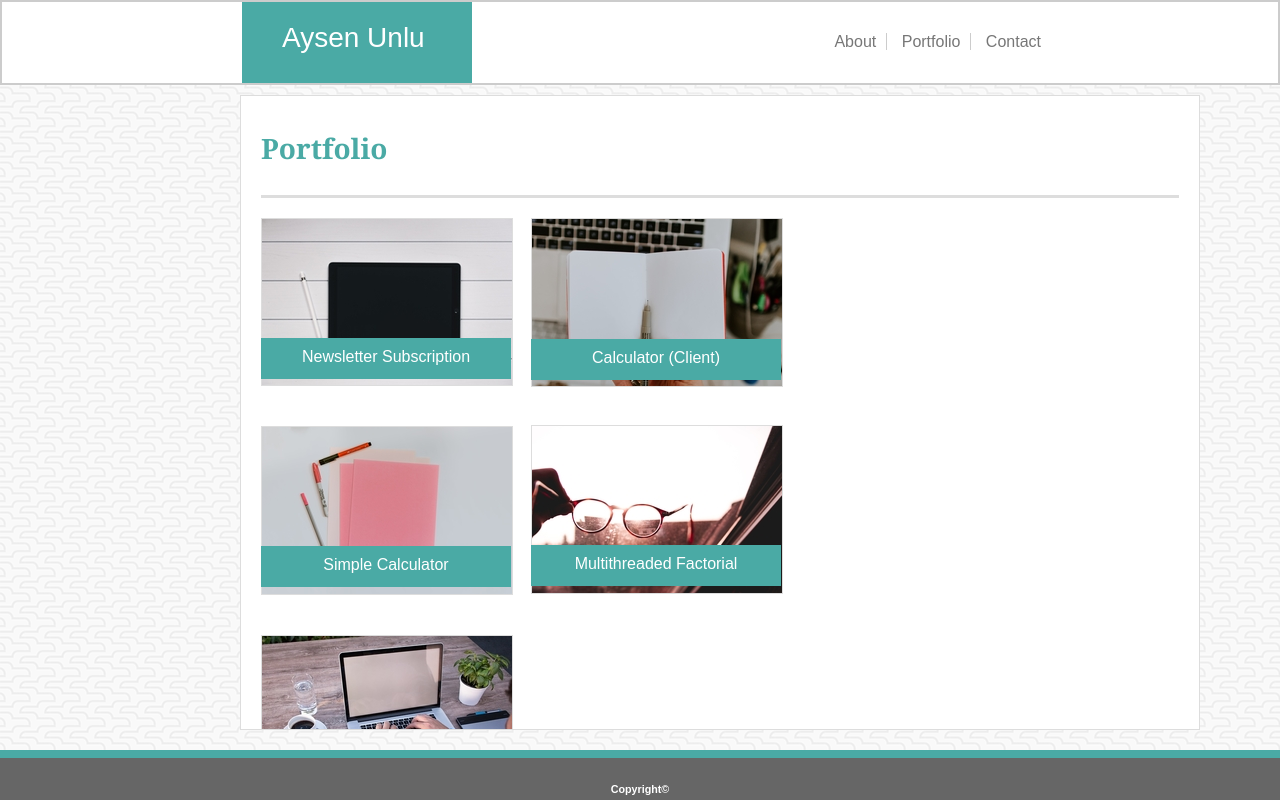
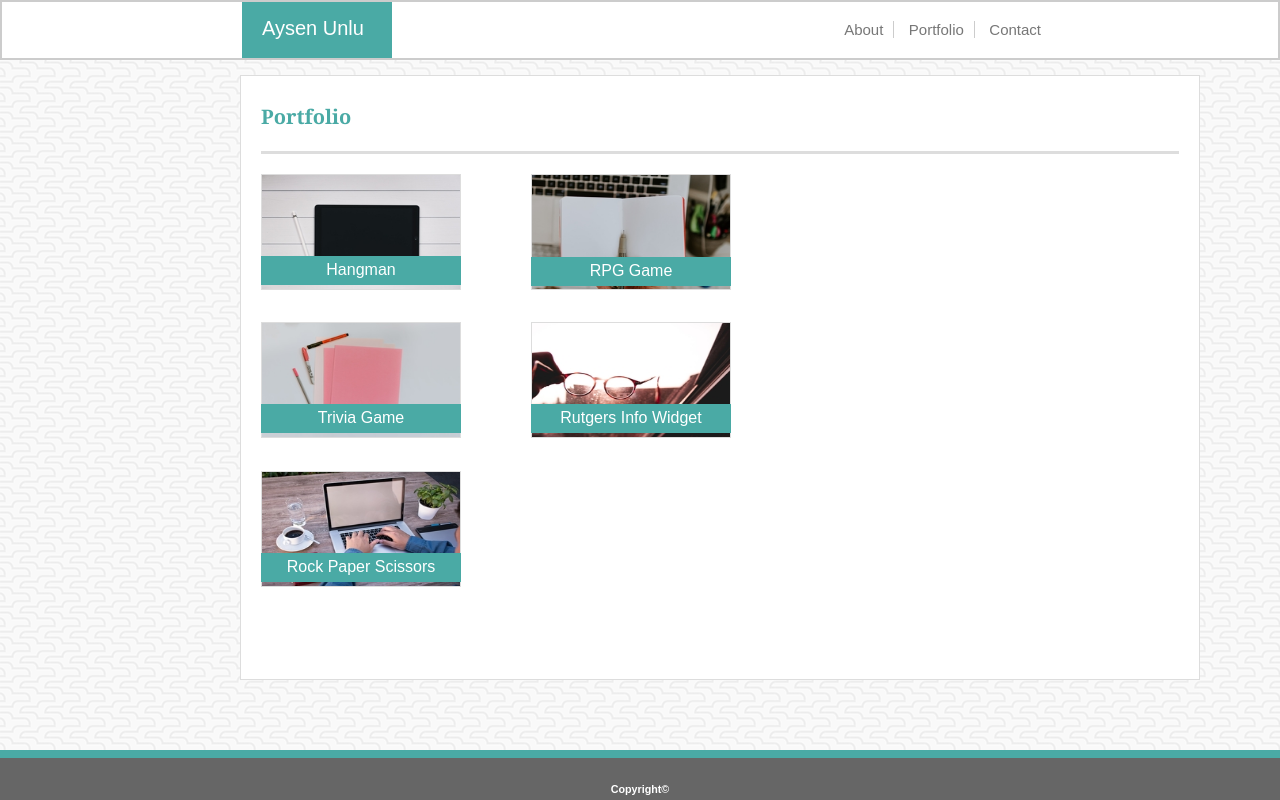
Before and after one commit to AysenUnlu/Portfolio, a plain HTML site: page portfolio.html in a window 1280 px wide. Drawn offline with Linux system fonts and the light colour scheme.

Commit message:
Text area is corrected in contact.html, image layout is corrected in Portfolio.html, command lines are added to the css file and the html files are validated

```diff
--- a/assets/css/style.css
+++ b/assets/css/style.css
@@ -8,13 +8,14 @@ body{
     color:#777777;
 
 }
+/**Styles related to header which contains the name logo and the menu items**/
 header{
     position:relative;
     background-color:#ffffff;
     border:2px solid #cccccc;
     overflow:auto;
     margin-bottom:0;
-    height:85px;
+    height:60px;
     z-index:1;
 
 }
@@ -22,7 +23,7 @@ h2,h3{
     color:#4aaaa5;
     font-family:"Georgia", Times, "Time New Roman", serif;
     padding:10px 5px 5px 20px;
-    font-size:28px;
+    font-size:20px;
 
 }
 hr{
@@ -34,18 +35,7 @@ hr{
     margin-right:20px;
     margin-bottom:15px;
 }
-section{
-    position:absolute;
-    top:150px;
-    bottom:15px;
-    left:240px;
-    clear:both;
-    width:960px;
-    background-color:#ffffff;
-    border:1px solid #dddddd;
-    overflow:auto;
 
-}
 a{
     text-decoration:none;
     color:#777777;
@@ -55,7 +45,7 @@ ul{
     position:absolute;
     right:227px;
     float:right;
-    padding-top:15px;
+    padding-top:3px;
 }
 li{
     list-style-type:none;
@@ -63,19 +53,39 @@ li{
     border-right: 1px solid #cccccc;
     padding-right:10px;
     padding-left:10px;
+    font-size:15px;
 }
+/*Last child which is the 'Contact' won't have a right border*/
 li:last-child{
     border-right:none;
+}
+/*Styles related to Main Content*/
+section{
+    position:absolute;
+    top:130px;
+    bottom:45px;
+    left:240px;
+    clear:both;
+    width:960px;
+    background-color:#ffffff;
+    border:1px solid #dddddd;
+    overflow:auto;
 }
 p{
     padding-left:20px;
     padding-right:20px;
     line-height:2em;
 }
+/*First paragraph floats around the image*/
 #paragraph_1{
     float:left;
     width:75%;
 }
+/*Next paragraph does not float from what's seen in  the example screen shot*/
+#paragraph_2{
+    clear:both;
+}
+/*Footer is fixed, not moving when you scroll*/
 footer{
     position:fixed;
     bottom:0;
@@ -87,6 +97,7 @@ footer{
     background-color:#666666;
     border-top:8px solid #4aaaa5;
 }
+/*wrapper is the background with a fancy wall paper*/
 .wrapper{
     position:absolute;
     height:100%;
@@ -97,25 +108,28 @@ footer{
     margin:0 auto;
     z-index:0;
 }
+/*Logo is the name in the header*/
 #logo{
     position:absolute;
     left:240px;
     top:0;
     background-color:#4aaaa5;
     color:#ffffff;
-    width:230px;
-    height:100px;
-    padding:20px 40px 20px 40px;
+    width:150px;
+    height:60px;
+    padding:15px 20px 10px 20px;
     margin:0 auto 0 auto;
-    font-size:28px;
+    font-size:20px;
 }
+/*styles related to image*/
 #myphoto{
     float:left;
     width:25%;
     height:240px;
     padding:20px;
 }
-
+/*This part contains the styles related to Contact page*/
+/*User input class selector specifies the styles which are common across the elements of the form  */
 .UserInput{
     margin-left:20px;
     margin-right:20px;
@@ -123,26 +137,38 @@ footer{
     margin-bottom:15px;
     width:920px;
     height:25px;
+    font-size:15px;
+    color:#777777;
 }
+/*message is the text area. It's height is longer than the text fields and color of its
+  border is adjusted*/
 #message{
-    height:150px;
+    height:250px;
+    border:1px solid #dddddd;
 }
+/*styles related to submit button*/
 #button{
+    position:relative;
+    bottom:10px;
     background-color:#4aaaa5;
-    width:70px;
+    width:90px;
     height:30px;
     color:#eeeeee;
-    margin-top:1px;
+    font-size:15px;
 }
+/*This section is related to the styles at the portfolio page
+  placeholder is the container that contains image and its header. It's common across same type of containers*/
 .placeholder{
     position:relative;
-    width:250px;
-    height:166px;
+    width:200px;
+    height:116px;
     margin-left:20px;
     margin-bottom:20px;
     margin-top:20px;
 
+
 }
+/*Image header class selector contains all the common styles across headers of the image placeholders*/
 .imageHeader{
     position:absolute;
     background-color:#4aaaa5;
@@ -150,9 +176,10 @@ footer{
     width:100%;
     text-align:center;
     height:25%;
-    padding-top:10px;
-    bottom:0;
+    padding-top:5px;
+
 }
+/*When it comes to positioning all the image headers have different position values. But they'll rest at the bottom relative to images and There's a 5 or 4 px gap on the bottom*/
 #img1Header{
     position:absolute;
     bottom:5px;
@@ -160,20 +187,6 @@ footer{
 #img2Header{
     position:absolute;
     bottom:4px;
-}
-
-#img2{
-    position:relative;
-    left:270px;
-    bottom:186px;
-
-}
-#img3{
-    position:relative;
-   /* left:540px;
-    bottom:372px;*/
-    top:45px;
-
 }
 #img3Header{
     position:absolute;
@@ -183,25 +196,42 @@ footer{
     position:absolute;
     bottom:5px;
 }
-#img4{
-    position:relative;
-    bottom:350px;
-
-}
-#portfolio{
-    top:145px;
-    bottom:20px;
-}
-
 #img5Header{
     position:absolute;
     bottom:5px;
 }
+/*images have the relative positioning*/
+#img2{
+    position:relative;
+    left:270px;
+    bottom:136px;
+
+}
+#img3{
+    position:relative;
+    top:25px;
+
+}
+
+#img4{
+    position:relative;
+    bottom:260px;
+
+}
 #img5{
     position:relative;
-    bottom:537px;
+    bottom:396px;
     left:270px;
 }
+/*section for our portfolio page needed to be adjusted because of its larger height*/
+#portfolio{
+    top:125px;
+    bottom:70px;
+}
+/*There is one image placeholder unfortunately because of its white background fades into the section background. It needed to have border*/
 .pimage{
     border:0.6px solid #dddddd;
+    width:200px;
+    height:116px;
+
 }
--- a/portfolio.html
+++ b/portfolio.html
@@ -20,36 +20,36 @@
              <section id="portfolio">
                     <h2>Portfolio</h2>
                     <hr>
-                    <div class="placeholder"id="img1">
+                    <div class="placeholder" id="img1">
                         <img src="assets/images/img1r.jpg" alt="ipad" class="pimage">
                         <div class="imageHeader" id="img1Header">
-                             Newsletter Subscription
+                             Hangman
                         </div>
                     </div>
 
-                   <div class="placeholder"id="img2">
+                   <div class="placeholder" id="img2">
                             <img src="assets/images/img2r.jpg" alt="laptop" class="pimage">
                             <div class="imageHeader" id=img2Header>
-                                 Calculator (Client)
+                                 RPG Game
                             </div>
                     </div>
 
-                    <div class="placeholder"id="img3">
+                    <div class="placeholder" id="img3">
                             <img src="assets/images/img3r.jpg" alt="coffee" class="pimage">
                             <div class="imageHeader" id=img3Header>
-                                 Calculator (BackEnd)
+                                 Rock Paper Scissors
                             </div>
                     </div>
-                    <div class="placeholder"id="img4">
+                    <div class="placeholder" id="img4">
                             <img src="assets/images/img4r.jpg" alt="red paper" class="pimage">
                             <div class="imageHeader" id=img4Header>
-                                 Simple Calculator
+                                 Trivia Game
                             </div>
                     </div>
-                    <div class="placeholder"id="img5">
+                    <div class="placeholder" id="img5">
                             <img src="assets/images/img5r.jpg" alt="stained glass" class="pimage">
                             <div class="imageHeader" id=img5Header>
-                                 Multithreaded Factorial
+                                 Rutgers Info Widget
                             </div>
                     </div>
              </section>
```
Also changed, not shown: contact.html (+12 -12 lines), index.html (+8 -10 lines).
